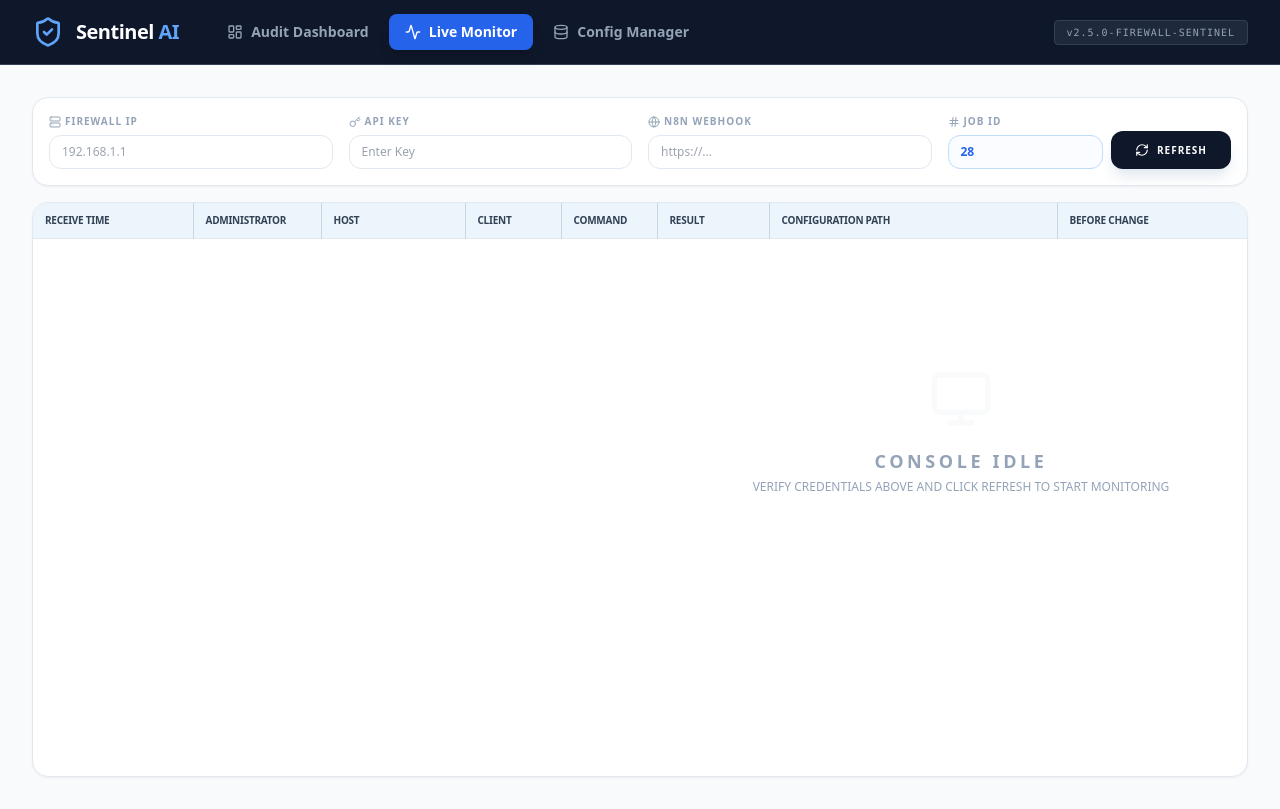
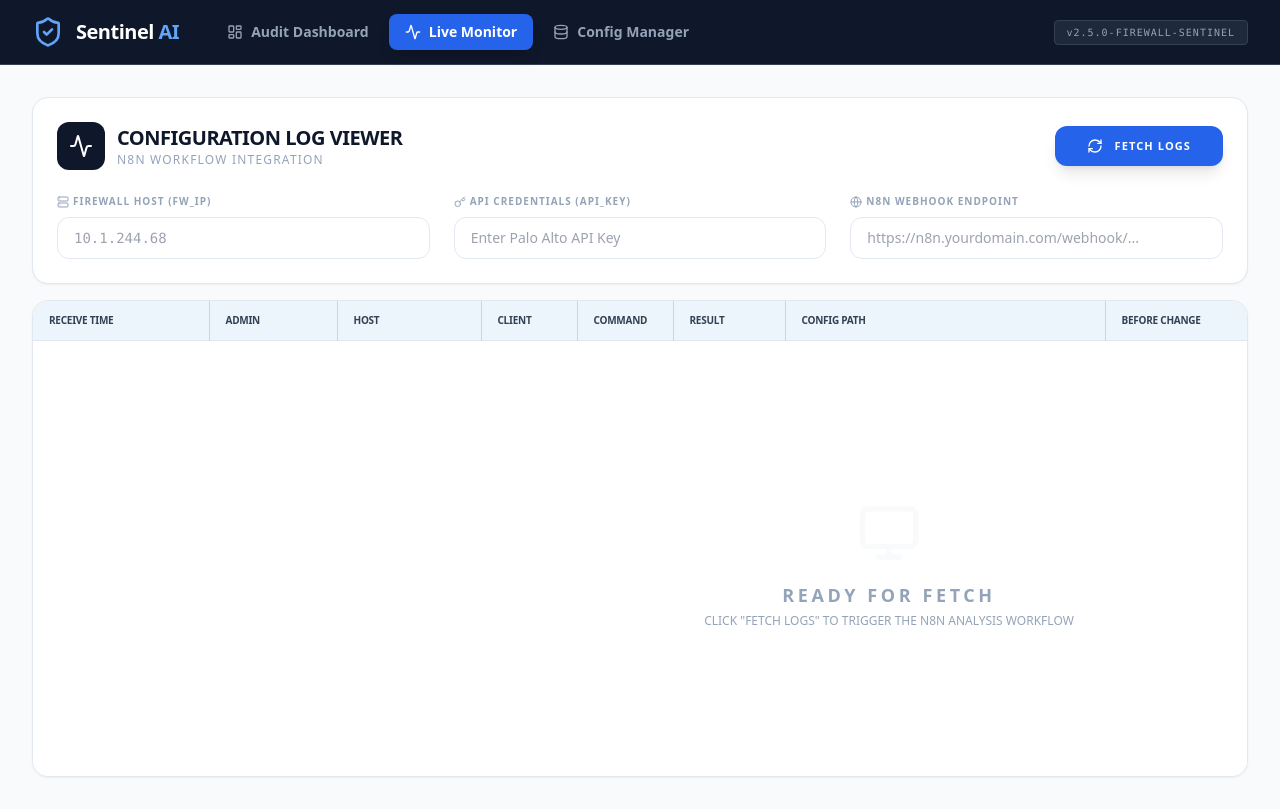
Before and after one commit to hassanyaghii/sentinel-ai, a React (Vite) app: page / in a window 1280 px wide. Both pictures are taken after a click on the button "Live Monitor". Built offline with nearby package versions, Linux system fonts and the light colour scheme.

Commit message:
feat(monitor): Update n8n payload and remove jobId
Refactors the MonitorTab component to send a more compatible payload to the n8n webhook. Removes the hardcoded `jobId` state as it's no longer necessary for the `get_logs` action.

```diff
--- a/components/MonitorTab.tsx
+++ b/components/MonitorTab.tsx
@@ -1,13 +1,13 @@
 import React, { useState } from 'react';
 import {
-  Terminal,
   Activity,
   RefreshCw,
   Monitor,
-  Hash,
   Server,
   Key,
-  Globe
+  Globe,
+  Search,
+  AlertCircle
 } from 'lucide-react';
 import { AuditConfig } from '../types';
 
@@ -30,7 +30,6 @@ interface MonitorTabProps {
 
 const MonitorTab: React.FC<MonitorTabProps> = ({ config: initialConfig }) => {
   const [localConfig, setLocalConfig] = useState<AuditConfig>(initialConfig);
-  const [jobId, setJobId] = useState('28');
   const [logs, setLogs] = useState<ConfigLog[]>([]);
   const [isFetching, setIsFetching] = useState(false);
   const [error, setError] = useState<string | null>(null);
@@ -46,47 +45,44 @@ const MonitorTab: React.FC<MonitorTabProps> = ({ config: initialConfig }) => {
     try {
       if (!localConfig.webhookUrl) throw new Error("n8n Webhook URL is required.");
 
+      // Sending payload compatible with your n8n workflow
       const response = await fetch(localConfig.webhookUrl, {
         method: 'POST',
         headers: { 'Content-Type': 'application/json' },
         body: JSON.stringify({
-          ipAddress: localConfig.ipAddress,
-          apiKey: localConfig.apiKey,
-          jobId: jobId,
+          fw_ip: localConfig.ipAddress,
+          api_key: localConfig.apiKey,
           action: 'get_logs'
         })
       });
 
-      if (!response.ok) throw new Error(`HTTP Error ${response.status}`);
+      if (!response.ok) throw new Error(`n8n Error: ${response.status}`);
       const data = await response.json();
 
-      const xmlString = typeof data === 'string' ? data : data.raw || data.xml || JSON.stringify(data);
-      const entryRegex = /<entry[^>]*>([\s\S]*?)<\/entry>/gi;
-      const parsedLogs: ConfigLog[] = [];
-      let match;
+      // Navigate the n8n XML-to-JSON structure: response -> result -> log -> entry
+      // This matches typical Palo Alto API responses after n8n XML conversion
+      const resultData = data.response?.result?.log?.entry || data.entry || [];
+      const entries = Array.isArray(resultData) ? resultData : [resultData];
 
-      while ((match = entryRegex.exec(xmlString)) !== null) {
-        const content = match[1];
-        const getTag = (tag: string) => {
-          const m = content.match(new RegExp(`<${tag}>([^<]*)<\\/${tag}>`, 'i'));
-          return m ? m[1] : '';
-        };
-        parsedLogs.push({
-          time: getTag('receive_time'),
-          admin: getTag('admin'),
-          host: getTag('host') || localConfig.ipAddress,
-          client: getTag('client'),
-          cmd: getTag('cmd'),
-          result: getTag('result'),
-          path: getTag('path'),
-          before: getTag('before-change'),
-          after: getTag('after-change'),
-          sequence: getTag('seqno')
-        });
+      const parsedLogs: ConfigLog[] = entries.map((entry: any) => ({
+        time: entry.receive_time || 'N/A',
+        admin: entry.admin || 'N/A',
+        host: entry.host || localConfig.ipAddress,
+        client: entry.client || 'N/A',
+        cmd: entry.cmd || 'N/A',
+        result: entry.result || 'N/A',
+        path: entry.path || '',
+        before: entry['before-change'] || '',
+        after: entry['after-change'] || '',
+        sequence: entry.seqno || ''
+      }));
+
+      setLogs(parsedLogs);
+      if (parsedLogs.length === 0) {
+        setError("No log entries found in the response.");
       }
-      setLogs(parsedLogs);
     } catch (err: any) {
-      setError(err.message || "Failed to fetch logs.");
+      setError(err.message || "Failed to communicate with n8n workflow.");
     } finally {
       setIsFetching(false);
     }
@@ -94,109 +90,122 @@ const MonitorTab: React.FC<MonitorTabProps> = ({ config: initialConfig }) => {
 
   return (
     <div className="flex flex-col h-[85vh] space-y-4 animate-in fade-in duration-500">
-      {/* Connectivity Control Bar */}
-      <div className="bg-white p-4 rounded-2xl shadow-sm border border-slate-200 grid grid-cols-1 md:grid-cols-4 gap-4 items-end">
-        <div className="space-y-1.5">
-          <label className="text-[10px] font-black text-slate-400 uppercase tracking-widest flex items-center space-x-1">
-            <Server className="w-3 h-3" />
-            <span>Firewall IP</span>
-          </label>
-          <input
-            type="text" name="ipAddress" value={localConfig.ipAddress} onChange={handleConfigChange} placeholder="192.168.1.1"
-            className="w-full px-3 py-2 text-xs border border-slate-200 rounded-xl focus:ring-2 focus:ring-blue-500/10 outline-none"
-          />
-        </div>
-        <div className="space-y-1.5">
-          <label className="text-[10px] font-black text-slate-400 uppercase tracking-widest flex items-center space-x-1">
-            <Key className="w-3 h-3" />
-            <span>API Key</span>
-          </label>
-          <input
-            type="password" name="apiKey" value={localConfig.apiKey} onChange={handleConfigChange} placeholder="Enter Key"
-            className="w-full px-3 py-2 text-xs border border-slate-200 rounded-xl focus:ring-2 focus:ring-blue-500/10 outline-none"
-          />
-        </div>
-        <div className="space-y-1.5">
-          <label className="text-[10px] font-black text-slate-400 uppercase tracking-widest flex items-center space-x-1">
-            <Globe className="w-3 h-3" />
-            <span>n8n Webhook</span>
-          </label>
-          <input
-            type="text" name="webhookUrl" value={localConfig.webhookUrl} onChange={handleConfigChange} placeholder="https://..."
-            className="w-full px-3 py-2 text-xs border border-slate-200 rounded-xl focus:ring-2 focus:ring-blue-500/10 outline-none"
-          />
-        </div>
-        <div className="flex space-x-2">
-          <div className="flex-1 space-y-1.5">
-            <label className="text-[10px] font-black text-slate-400 uppercase tracking-widest flex items-center space-x-1">
-              <Hash className="w-3 h-3" />
-              <span>Job ID</span>
-            </label>
-            <input
-              type="text" value={jobId} onChange={(e) => setJobId(e.target.value)}
-              className="w-full px-3 py-2 text-xs border border-blue-200 bg-blue-50/30 rounded-xl focus:ring-2 focus:ring-blue-500/10 outline-none font-bold text-blue-600"
-            />
+      {/* Configuration Header */}
+      <div className="bg-white p-6 rounded-2xl shadow-sm border border-slate-200">
+        <div className="flex items-center justify-between mb-6">
+          <div className="flex items-center space-x-3">
+            <div className="p-3 bg-slate-900 rounded-xl text-white">
+              <Activity className="w-6 h-6" />
+            </div>
+            <div>
+              <h2 className="text-xl font-black text-slate-900 tracking-tight">CONFIGURATION LOG VIEWER</h2>
+              <p className="text-xs text-slate-400 font-medium uppercase tracking-widest">n8n Workflow Integration</p>
+            </div>
           </div>
+
           <button
             onClick={handleFetchLogs}
             disabled={isFetching}
-            className="px-6 py-2 bg-slate-900 text-white text-[10px] font-black uppercase tracking-widest rounded-xl hover:bg-black transition-all flex items-center space-x-2 h-[38px] self-end shadow-lg shadow-slate-200"
+            className={`px-8 py-3 rounded-xl text-[11px] font-black uppercase tracking-widest transition-all flex items-center space-x-3 shadow-lg ${
+              isFetching ? 'bg-slate-100 text-slate-400 cursor-not-allowed' : 'bg-blue-600 text-white hover:bg-blue-700 active:scale-[0.98]'
+            }`}
           >
-            {isFetching ? <RefreshCw className="w-3.5 h-3.5 animate-spin" /> : <RefreshCw className="w-3.5 h-3.5" />}
-            <span>Refresh</span>
+            {isFetching ? <RefreshCw className="w-4 h-4 animate-spin" /> : <RefreshCw className="w-4 h-4" />}
+            <span>{isFetching ? 'Executing n8n Workflow...' : 'Fetch Logs'}</span>
           </button>
+        </div>
+
+        <div className="grid grid-cols-1 md:grid-cols-3 gap-6">
+          <div className="space-y-2">
+            <label className="text-[10px] font-black text-slate-400 uppercase tracking-widest flex items-center space-x-1">
+              <Server className="w-3 h-3" />
+              <span>Firewall Host (fw_ip)</span>
+            </label>
+            <input
+              type="text" name="ipAddress" value={localConfig.ipAddress} onChange={handleConfigChange} placeholder="10.1.244.68"
+              className="w-full px-4 py-2.5 text-sm border border-slate-200 rounded-xl focus:ring-4 focus:ring-blue-50 outline-none transition-all font-mono"
+            />
+          </div>
+          <div className="space-y-2">
+            <label className="text-[10px] font-black text-slate-400 uppercase tracking-widest flex items-center space-x-1">
+              <Key className="w-3 h-3" />
+              <span>API Credentials (api_key)</span>
+            </label>
+            <input
+              type="password" name="apiKey" value={localConfig.apiKey} onChange={handleConfigChange} placeholder="Enter Palo Alto API Key"
+              className="w-full px-4 py-2.5 text-sm border border-slate-200 rounded-xl focus:ring-4 focus:ring-blue-50 outline-none transition-all"
+            />
+          </div>
+          <div className="space-y-2">
+            <label className="text-[10px] font-black text-slate-400 uppercase tracking-widest flex items-center space-x-1">
+              <Globe className="w-3 h-3" />
+              <span>n8n Webhook Endpoint</span>
+            </label>
+            <input
+              type="text" name="webhookUrl" value={localConfig.webhookUrl} onChange={handleConfigChange} placeholder="https://n8n.yourdomain.com/webhook/..."
+              className="w-full px-4 py-2.5 text-sm border border-slate-200 rounded-xl focus:ring-4 focus:ring-blue-50 outline-none transition-all"
+            />
+          </div>
         </div>
       </div>
 
-      {/* Professional Data Grid */}
+      {/* Results Table */}
       <div className="flex-1 bg-white rounded-2xl border border-slate-200 shadow-sm overflow-hidden flex flex-col">
+        {error && (
+          <div className="m-4 p-4 bg-red-50 border border-red-100 rounded-xl flex items-center space-x-3 text-red-600 text-sm font-bold animate-in slide-in-from-top-2">
+            <AlertCircle className="w-5 h-5" />
+            <span>{error}</span>
+          </div>
+        )}
+
         <div className="flex-1 overflow-auto custom-scrollbar">
           <div className="min-w-max inline-block align-middle">
             <table className="min-w-full divide-y divide-slate-200 border-collapse">
               <thead className="bg-[#EBF5FB] sticky top-0 z-10">
                 <tr className="divide-x divide-slate-300">
-                  <th className="w-40 px-3 py-2.5 text-left text-[10px] font-bold text-slate-700 uppercase tracking-tight">Receive Time</th>
-                  <th className="w-32 px-3 py-2.5 text-left text-[10px] font-bold text-slate-700 uppercase tracking-tight">Administrator</th>
-                  <th className="w-36 px-3 py-2.5 text-left text-[10px] font-bold text-slate-700 uppercase tracking-tight">Host</th>
-                  <th className="w-24 px-3 py-2.5 text-left text-[10px] font-bold text-slate-700 uppercase tracking-tight">Client</th>
-                  <th className="w-24 px-3 py-2.5 text-left text-[10px] font-bold text-slate-700 uppercase tracking-tight">Command</th>
-                  <th className="w-28 px-3 py-2.5 text-left text-[10px] font-bold text-slate-700 uppercase tracking-tight">Result</th>
-                  <th className="w-72 px-3 py-2.5 text-left text-[10px] font-bold text-slate-700 uppercase tracking-tight">Configuration Path</th>
-                  <th className="w-80 px-3 py-2.5 text-left text-[10px] font-bold text-slate-700 uppercase tracking-tight">Before Change</th>
-                  <th className="w-80 px-3 py-2.5 text-left text-[10px] font-bold text-slate-700 uppercase tracking-tight">After Change</th>
-                  <th className="w-48 px-3 py-2.5 text-left text-[10px] font-bold text-slate-700 uppercase tracking-tight">Sequence Number</th>
+                  <th className="w-44 px-4 py-3 text-left text-[10px] font-bold text-slate-700 uppercase tracking-tight">Receive Time</th>
+                  <th className="w-32 px-4 py-3 text-left text-[10px] font-bold text-slate-700 uppercase tracking-tight">Admin</th>
+                  <th className="w-36 px-4 py-3 text-left text-[10px] font-bold text-slate-700 uppercase tracking-tight">Host</th>
+                  <th className="w-24 px-4 py-3 text-left text-[10px] font-bold text-slate-700 uppercase tracking-tight">Client</th>
+                  <th className="w-24 px-4 py-3 text-left text-[10px] font-bold text-slate-700 uppercase tracking-tight">Command</th>
+                  <th className="w-28 px-4 py-3 text-left text-[10px] font-bold text-slate-700 uppercase tracking-tight">Result</th>
+                  <th className="w-80 px-4 py-3 text-left text-[10px] font-bold text-slate-700 uppercase tracking-tight">Config Path</th>
+                  <th className="w-80 px-4 py-3 text-left text-[10px] font-bold text-slate-700 uppercase tracking-tight">Before Change</th>
+                  <th className="w-80 px-4 py-3 text-left text-[10px] font-bold text-slate-700 uppercase tracking-tight">After Change</th>
                 </tr>
               </thead>
               <tbody className="bg-white divide-y divide-slate-100 text-[11px] font-sans">
                 {logs.length > 0 ? logs.map((log, idx) => (
                   <tr key={idx} className={`${idx % 2 === 0 ? 'bg-white' : 'bg-[#F9FDFF]'} divide-x divide-slate-100 hover:bg-blue-50/50 transition-colors`}>
-                    <td className="px-3 py-2 text-blue-600 font-medium underline cursor-pointer">{log.time}</td>
-                    <td className="px-3 py-2 text-blue-600 underline cursor-pointer">{log.admin}</td>
-                    <td className="px-3 py-2 text-blue-600 underline cursor-pointer">{log.host}</td>
-                    <td className="px-3 py-2 text-blue-600 underline cursor-pointer">{log.client}</td>
-                    <td className="px-3 py-2 text-blue-600 underline cursor-pointer">{log.cmd}</td>
-                    <td className={`px-3 py-2 font-medium ${log.result.toLowerCase() === 'succeeded' || log.result.toLowerCase() === 'submitted' ? 'text-blue-600 underline' : 'text-red-600'}`}>
-                      {log.result}
+                    <td className="px-4 py-3 text-blue-600 font-bold font-mono">{log.time}</td>
+                    <td className="px-4 py-3 font-medium text-slate-700">{log.admin}</td>
+                    <td className="px-4 py-3 text-slate-500">{log.host}</td>
+                    <td className="px-4 py-3 text-slate-500">{log.client}</td>
+                    <td className="px-4 py-3 text-blue-600 font-bold">{log.cmd}</td>
+                    <td className="px-4 py-3">
+                      <span className={`px-2 py-0.5 rounded text-[9px] font-black uppercase ${
+                        log.result.toLowerCase() === 'succeeded' ? 'bg-emerald-100 text-emerald-700' : 'bg-amber-100 text-amber-700'
+                      }`}>
+                        {log.result}
+                      </span>
                     </td>
-                    <td className="px-3 py-2 text-slate-600 leading-tight font-mono text-[10px]">
-                      <div className="max-h-20 overflow-y-auto custom-scrollbar whitespace-pre-wrap py-1">{log.path}</div>
+                    <td className="px-4 py-3">
+                      <div className="max-h-24 overflow-y-auto custom-scrollbar font-mono text-[10px] text-slate-600 leading-relaxed whitespace-pre-wrap">{log.path}</div>
                     </td>
-                    <td className="px-3 py-2 text-slate-600 leading-tight font-mono text-[10px]">
-                      <div className="max-h-20 overflow-y-auto custom-scrollbar whitespace-pre-wrap py-1">{log.before}</div>
+                    <td className="px-4 py-3">
+                      <div className="max-h-24 overflow-y-auto custom-scrollbar font-mono text-[10px] text-slate-600 leading-relaxed whitespace-pre-wrap">{log.before}</div>
                     </td>
-                    <td className="px-3 py-2 text-slate-600 leading-tight font-mono text-[10px]">
-                      <div className="max-h-20 overflow-y-auto custom-scrollbar whitespace-pre-wrap py-1">{log.after}</div>
+                    <td className="px-4 py-3">
+                      <div className="max-h-24 overflow-y-auto custom-scrollbar font-mono text-[10px] text-slate-600 leading-relaxed whitespace-pre-wrap">{log.after}</div>
                     </td>
-                    <td className="px-3 py-2 text-slate-400 font-mono text-[10px]">{log.sequence}</td>
                   </tr>
                 )) : (
                   <tr>
-                    <td colSpan={10} className="px-6 py-32 text-center text-slate-300">
+                    <td colSpan={9} className="px-6 py-40 text-center text-slate-300">
                       <div className="flex flex-col items-center">
                         <Monitor className="w-16 h-16 opacity-10 mb-4" />
-                        <h4 className="text-lg font-bold text-slate-400 uppercase tracking-[0.2em]">Console Idle</h4>
-                        <p className="text-xs text-slate-400 mt-1 uppercase font-medium">Verify credentials above and click Refresh to start monitoring</p>
-                        {error && <p className="mt-4 text-red-500 font-bold bg-red-50 px-4 py-2 rounded-xl border border-red-100 text-[10px]">{error}</p>}
+                        <h4 className="text-lg font-bold text-slate-400 uppercase tracking-[0.2em]">Ready for Fetch</h4>
+                        <p className="text-xs text-slate-400 mt-1 uppercase font-medium">Click "Fetch Logs" to trigger the n8n analysis workflow</p>
                       </div>
                     </td>
                   </tr>
```
